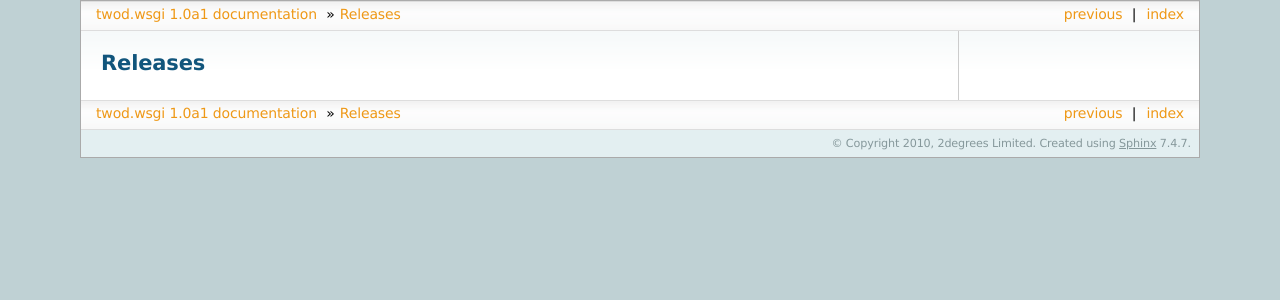
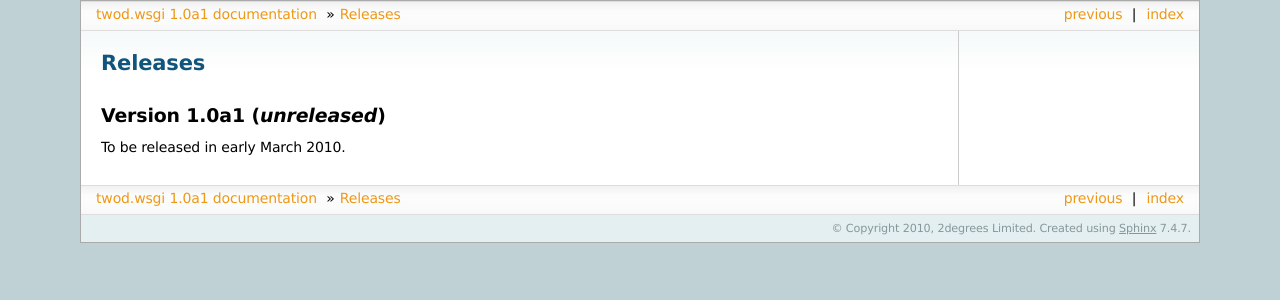
Before and after one commit to 2degrees/django-wsgi, a Sphinx documentation site: the page built from docs/source/changelog.rst, in a window 1280 px wide. Shown: the top 300 px of the page. Built offline with Sphinx 7.4.7, drawn with Linux system fonts in a browser that asks for light colours; a script that is not in the unit is left out.

Commit message:
Added note to mention this is going to be released in early March

```diff
--- a/docs/source/changelog.rst
+++ b/docs/source/changelog.rst
@@ -1,3 +1,8 @@
 ========
 Releases
 ========
+
+Version 1.0a1 (*unreleased*)
+============================
+
+To be released in early March 2010.
```
